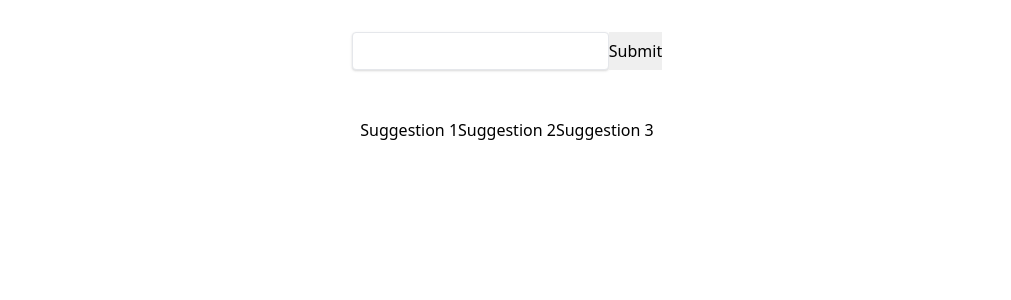
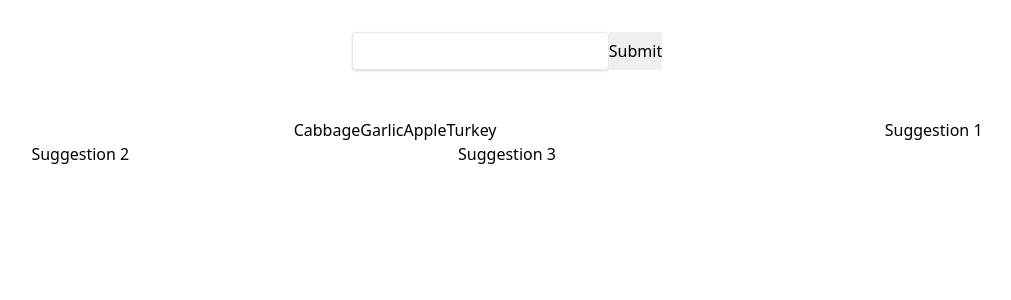
Before and after one commit to sudoer777/axxess-hackathon-2023, a React (Vite) app in the folder frontend/: page / in a window 1280 px wide. Shown: the top 300 px of the page, without its empty margins (133-1144 px from the left). Built offline with nearby package versions, Linux system fonts and the light colour scheme.

Commit message:
Mapping of questions and answers completed.

```diff
--- a/frontend/src/App.tsx
+++ b/frontend/src/App.tsx
@@ -1,6 +1,7 @@
 import React from 'react';
 import { useState } from 'react'
 import ReactDOM from 'react-dom';
+import QuestionsButtons, { QuestionProps, SuggestionBox } from './components/suggestion';
 
 function response(query: { value: string | number | boolean | React.ReactElement<any, string | React.JSXElementConstructor<any>> | React.ReactFragment | React.ReactPortal | null | undefined; }, response1: string | number | boolean | React.ReactElement<any, string | React.JSXElementConstructor<any>> | React.ReactFragment | React.ReactPortal | null | undefined, img: string | undefined) {
   return (
@@ -13,8 +14,19 @@ function response(query: { value: string | number | boolean | React.ReactElement
 }
 
 function App(this: any) {
+  // Array of Q&A Objects
+  const questionSuggestionConst = {
+    questionSuggestion: [
+      { title: 'Cabbage', id: 1 },
+      { title: 'Garlic', id: 2 },
+      { title: 'Apple', id: 3 },
+      { title: 'Turkey', id: 4},
+    ]
+};
+
   const [query, setQuery] = useState("");
   const [chatComponent, setChatComponents] = useState([<></>]);
+  const [questionSuggestion, setQuestionSuggestion] = useState<QuestionProps>(questionSuggestionConst);
 
   function handleSubmit(e: { preventDefault: () => void; target: any; }) {
     // Prevent the browser from reloading the page
@@ -48,7 +60,9 @@ function App(this: any) {
           <input type='submit'/>
         </form>
       </div>
-      <div className = "flex justify-center ">
+      <div className = "justify-center grid grid-flow-row-dense grid-cols-3 grid-rows-3">
+        <SuggestionBox></SuggestionBox>
+        <QuestionsButtons questionSuggestion={questionSuggestion.questionSuggestion} />
         <button>Suggestion 1</button>
         <button>Suggestion 2</button>
         <button>Suggestion 3</button>
--- a/frontend/src/components/suggestion.tsx
+++ b/frontend/src/components/suggestion.tsx
@@ -0,0 +1,42 @@
+export function SuggestionBox(){
+
+    return(
+        <button></button>
+    );
+}
+
+
+import React, { useState } from "react";
+
+
+export interface Questions {
+  title: string;
+  id: number;
+}
+//'QuestionProps' interface defines a component prop object with one property: questionSuggestion.
+//questionSuggestion is an array of Questions objects.
+export interface QuestionProps {
+  questionSuggestion: Questions[];
+}
+//This is a functional component in TypeScript with the name QuestionsButtons that takes in props of type QuestionProps.
+//The props consist of an array of objects called questionSuggestion.
+//The block consists of a div element containing a JavaScript expression that maps over the questionSuggestion array and returns a button element for each object in the array.
+export const QuestionsButtons: React.FC<QuestionProps> = ({ questionSuggestion }) => {
+    const [refresh, setRefresh] = useState(false);
+
+
+    const handleRefreshClickSug = () => {
+        setRefresh(!refresh);
+      };
+  //Maps the Questions objects to buttons
+  return (
+    <div>
+      {questionSuggestion.map((Questions) => (
+        //Generates the button & refreshes on click
+        <button key={Questions.id} onClick={handleRefreshClickSug}>{Questions.title}</button>
+      ))}
+    </div>
+  );
+};
+
+export default QuestionsButtons;
```
